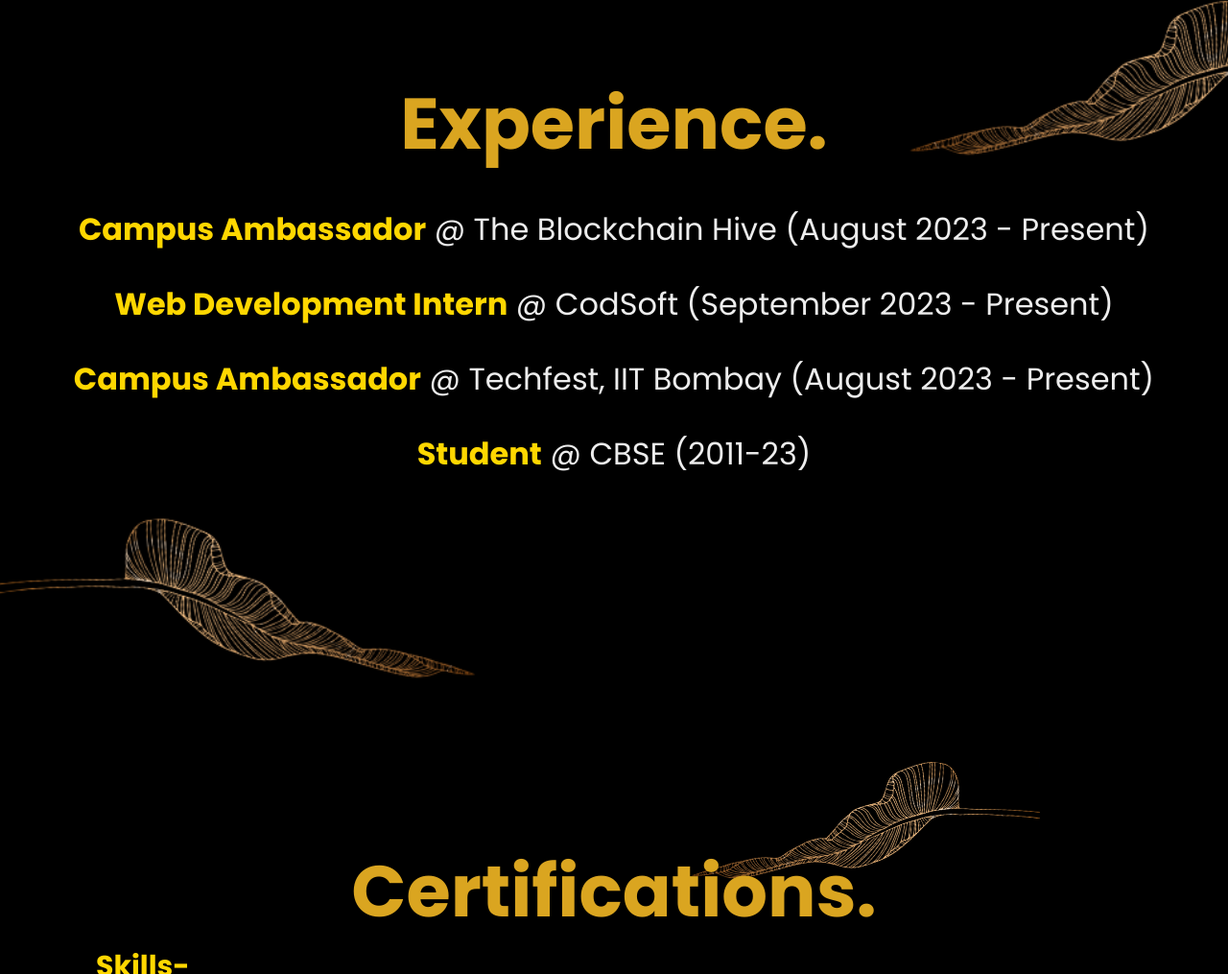
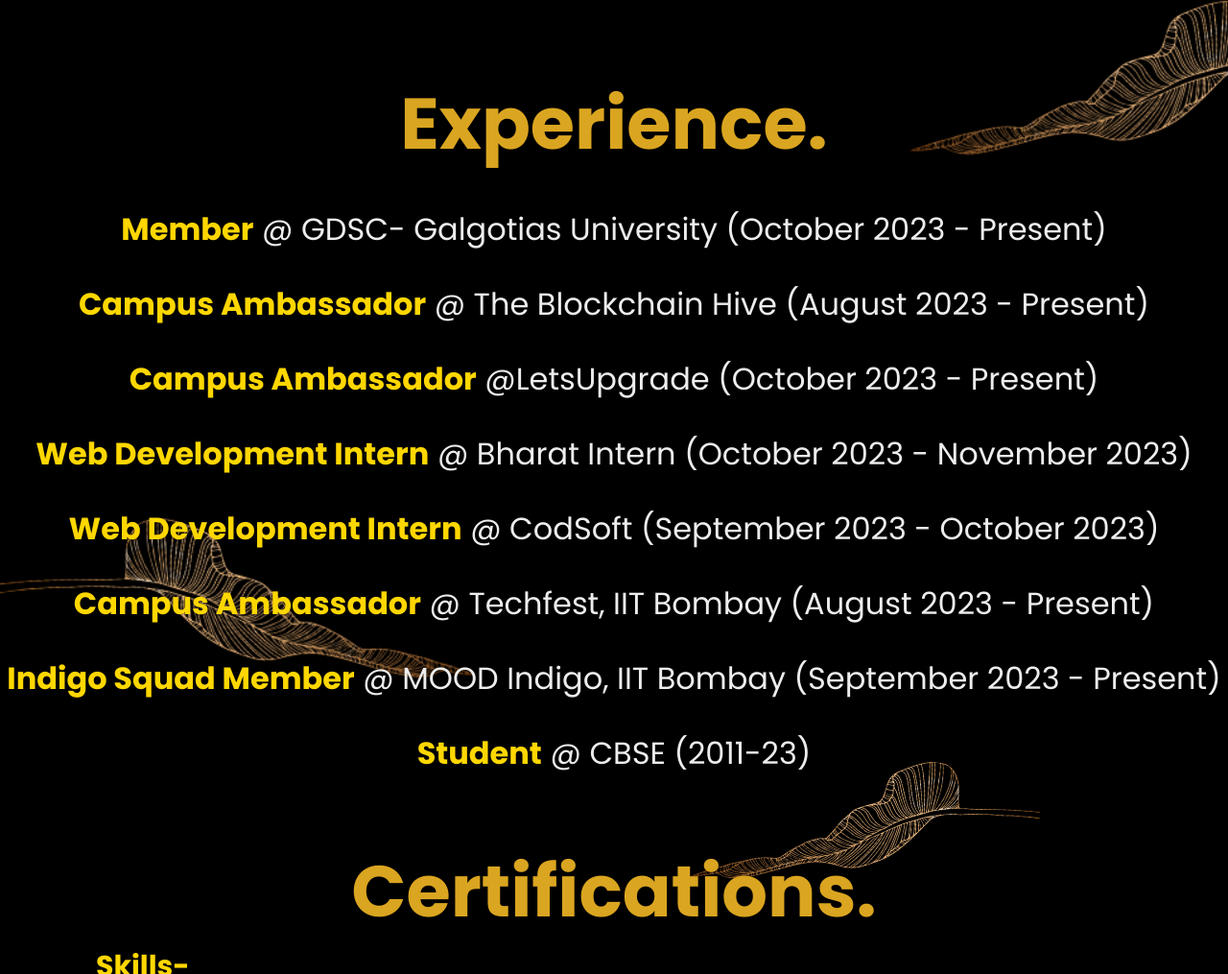
Before and after one commit to adityaranjan2005/adityaranjan05.github.io, a plain HTML site: page index.html in a window 1280 px wide. Shown: the part 3228-4243 px from the top of the page at 96% size. Drawn offline with nearby package versions, Linux system fonts and the light colour scheme.

Commit message:
Update index.html

```diff
--- a/index.html
+++ b/index.html
@@ -88,9 +88,13 @@
     <section id="experience" class="experience">
         <h2>Experience.</h2>
         <ul>
+            <li><strong>Member</strong> @ GDSC- Galgotias University (October 2023 - Present)</li>
             <li><strong>Campus Ambassador</strong> @ The Blockchain Hive (August 2023 - Present)</li>
-            <li><strong>Web Development Intern</strong> @ CodSoft (September 2023 - Present)</li>
+            <li><strong>Campus Ambassador</strong> @LetsUpgrade (October 2023 - Present)</li>
+            <li><strong>Web Development Intern</strong> @ Bharat Intern (October 2023 - November 2023)</li>
+            <li><strong>Web Development Intern</strong> @ CodSoft (September 2023 - October 2023)</li>
             <li><strong>Campus Ambassador</strong> @ Techfest, IIT Bombay (August 2023 - Present)</li>
+            <li><strong>Indigo Squad Member</strong> @ MOOD Indigo, IIT Bombay (September 2023 - Present)</li>
             <li><strong>Student</strong> @ CBSE (2011-23)</li>
         </ul>
     </section>
```
